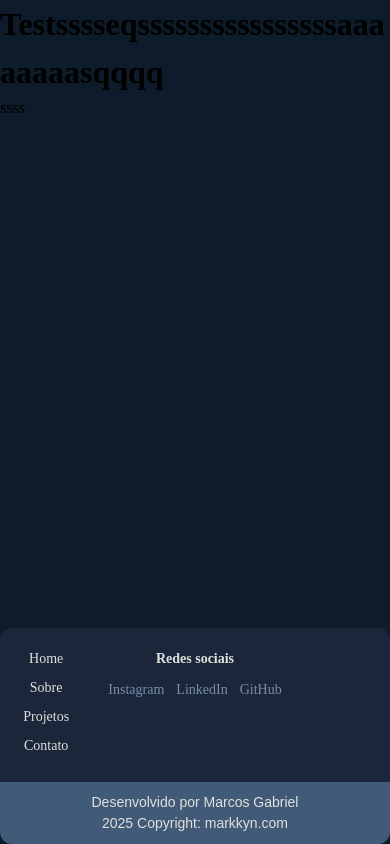
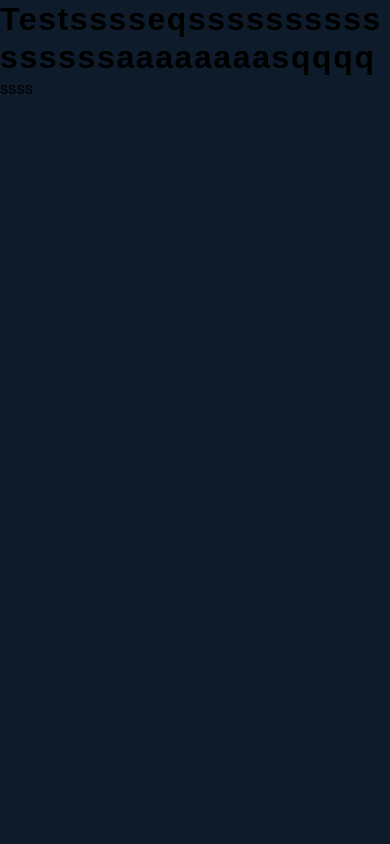
Before and after one commit to markkyn/portifolio-angular, an Angular app: page / in a window 390 px wide. Built offline with nearby package versions, Linux system fonts and the light colour scheme.

Commit message:
new: sending footer to a standalone component

```diff
--- a/src/index.html
+++ b/src/index.html
@@ -9,30 +9,5 @@
 </head>
 <body>
   <app-root></app-root>
-  <footer>
-    <div id="top-footer">
-      <div class="footer-col footer-links">
-        <ul>
-          <li><a href="#">Home</a></li>
-          <li><a href="#">Sobre</a></li>
-          <li><a href="#">Projetos</a></li>
-          <li><a href="#">Contato</a></li>
-        </ul>
-      </div>
-      <div class="footer-col footer-social">
-        <strong>Redes sociais</strong>
-        <div class="social-links">
-          <a href="https://instagram.com/" target="_blank" rel="noopener">Instagram</a>
-          <a href="https://linkedin.com/" target="_blank" rel="noopener">LinkedIn</a>
-          <a href="https://github.com/" target="_blank" rel="noopener">GitHub</a>
-        </div>
-      </div>
-      <div class="footer-col"></div>
-    </div>
-    <div id="bottom-footer">
-        <p>Desenvolvido por Marcos Gabriel</p>
-        <p>2025 Copyright: markkyn.com</p>
-    </div>
-  </footer>
 </body>
 </html>
--- a/src/styles.scss
+++ b/src/styles.scss
@@ -2,10 +2,34 @@
 @use "./assets/styles/_colors.scss" as c;
 @use "./assets/styles/_typography.scss" as t;
 
+@import './assets/styles/reset.css';
+
 body {
   background-color: c.$primary-dark;
+  font-family: t.$font-family-primary;
+  font-size: t.$font-size-base;
+  font-weight: t.$font-weight-regular;
+  line-height: t.$line-height-base;
+  letter-spacing: t.$letter-spacing-normal;
 }
 
+h1, h2, h3, h4, h5, h6 {
+  font-family: t.$font-family-secondary;
+  font-weight: t.$font-weight-bold;
+  line-height: t.$line-height-heading;
+  letter-spacing: t.$letter-spacing-wide;
+  margin-top: 0;
+}
+
+p {
+  font-family: t.$font-family-primary;
+  font-size: t.$font-size-base;
+  font-weight: t.$font-weight-regular;
+  line-height: t.$line-height-base;
+  letter-spacing: t.$letter-spacing-normal;
+  margin-top: 0;
+  margin-bottom: 1em;
+}
 
 html, body {
   min-height: 100vh;
@@ -16,117 +40,3 @@ html, body {
 body {
   margin: 0;
 }
-
-footer {
-  width: 100%;
-  margin-top: auto;
-  display: flex;
-  flex-direction: column;
-  align-items: stretch;
-  position: fixed;
-  left: 0;
-  bottom: 0;
-  z-index: 100;
-
-  #top-footer {
-    background-color: c.$secondary-dark;
-    padding: 20px 0 10px 0;
-    text-align: center;
-    font-size: 14px;
-    border-top-left-radius: 12px;
-    border-top-right-radius: 12px;
-    display: flex;
-    flex-direction: row;
-    justify-content: space-between;
-    align-items: flex-start;
-    gap: 16px;
-  }
-
-  #bottom-footer {
-    background-color: c.$neutral;
-    padding: 10px 0;
-    text-align: center;
-    font-size: 14px;
-    border-bottom-left-radius: 12px;
-    border-bottom-right-radius: 12px;
-    color: c.$primary-light;
-    font-family: t.$font-family-secondary;
-  }
-
-}
-
-.footer-col {
-  flex: 1 1 0;
-  display: flex;
-  flex-direction: column;
-  align-items: center;
-}
-
-.footer-links {
-  ul {
-    list-style: none;
-    padding: 0;
-    margin: 0;
-  }
-
-  li {
-    margin-bottom: 8px;
-  }
-
-  a {
-    color: c.$primary-light;
-    text-decoration: none;
-    transition: color 0.2s;
-  }
-
-  a:hover {
-    color: c.$secondary-light;
-  }
-}
-
-.footer-social strong {
-  color: c.$primary-light;
-  margin-bottom: 6px;
-  display: block;
-}
-
-.social-links {
-  display: flex;
-  flex-direction: row;
-  gap: 12px;
-  margin-top: 4px;
-}
-
-.social-links a {
-  color: c.$secondary-light;
-  text-decoration: none;
-  font-weight: 500;
-  transition: color 0.2s;
-}
-
-.social-links a:hover {
-  color: c.$primary-light;
-}
-
-
-@media (max-width: 600px) {
-  #top-footer, #bottom-footer {
-    font-size: 12px;
-    padding: 10px 0;
-  }
-  footer {
-    border-radius: 0;
-  }
-}
-
-@media (max-width: 800px) {
-  #top-footer {
-    flex-direction: column;
-    align-items: stretch;
-    gap: 8px;
-  }
-  .footer-col {
-    align-items: center;
-    margin-bottom: 8px;
-  }
-}
```
Also changed, not shown: src/app/components/footer/footer.component.html (added, +34 -0 lines), src/app/components/footer/footer.component.scss (added, +116 -0 lines), src/app/components/footer/footer.component.ts (added, +14 -0 lines), 1 other file (tests, documents, lock files or other folders).
